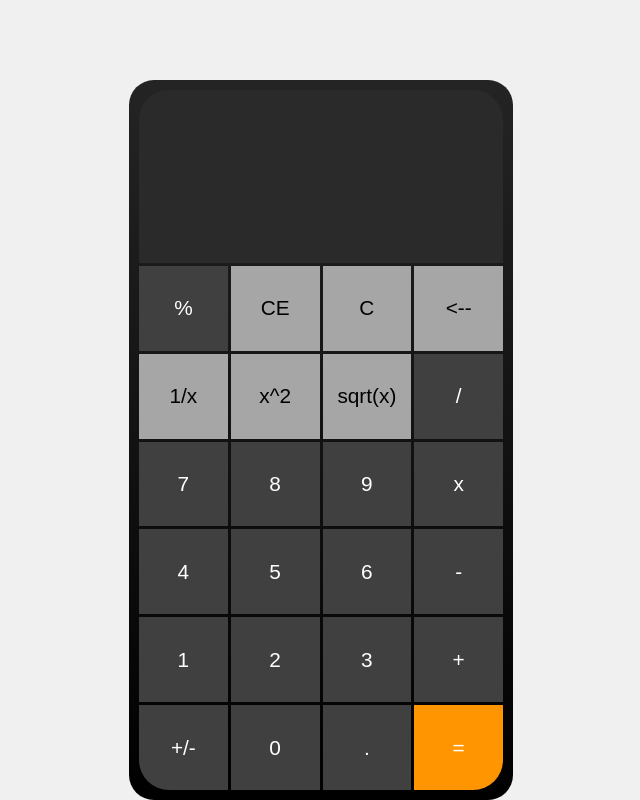
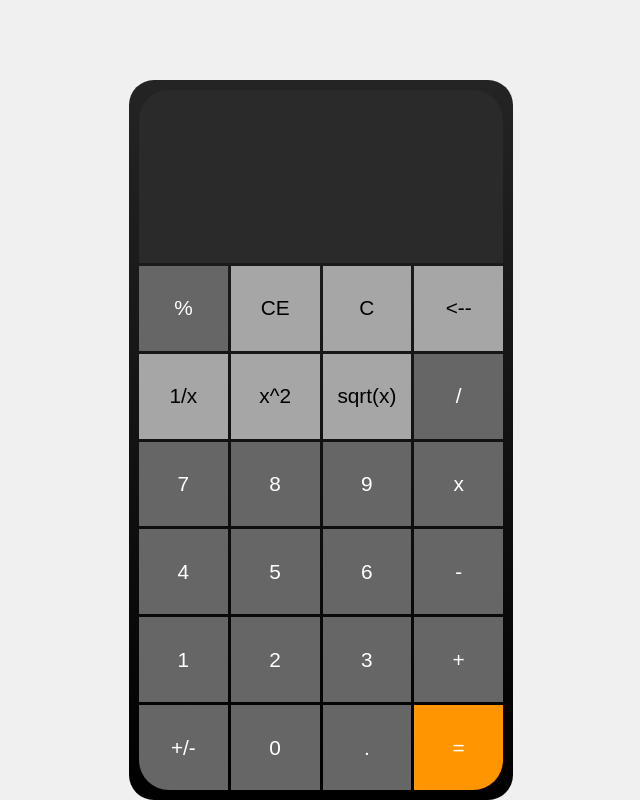
Before and after one commit to udaytripathi51-blip/something, a website: page index.html in a window 1280 px wide. Shown: the whole page, without its empty margins (319-959 px from the left). Drawn offline with Linux system fonts and the light colour scheme.

Commit message:
Revert to Original Colors

```diff
--- a/style.css
+++ b/style.css
@@ -59,7 +59,7 @@ main {
 .layout button {
   font-size: 1.3rem;
   border: none;
-  background-color: #404040;
+  background-color: #666;
   color: white;
   cursor: pointer;
   transition: all 0.2s ease;
```
